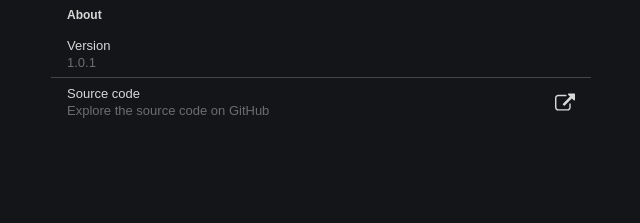
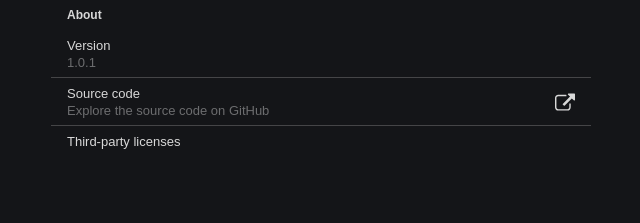
Before and after one commit to matt-block/progressive-weather, a React (Create React App) app: page /settings in a window 1280 px wide. Shown: the top 223 px of the page, without its empty margins (319-959 px from the left). Built offline with nearby package versions, Linux system fonts and the light colour scheme; no server answers; some icons are missing.

Commit message:
Adds empty Licenses page

```diff
--- a/src/App.jsx
+++ b/src/App.jsx
@@ -15,6 +15,7 @@ import GeoHandler from './components/GeoHandler'
 import Toolbar from './components/Toolbar'
 import MainPage from './pages/MainPage'
 import SettingsPage from './pages/SettingsPage'
+import LicensesPage from './pages/LicensesPage'
 
 function App() {
   return (
@@ -26,6 +27,7 @@ function App() {
           <Switch>
             <Route exact path='/' component={MainPage} />
             <Route path='/settings' component={SettingsPage} />
+            <Route path='/licenses' component={LicensesPage} />
             <Redirect to='/' />
           </Switch>
         </ConnectedRouter>
--- a/src/components/Toolbar/Toolbar.jsx
+++ b/src/components/Toolbar/Toolbar.jsx
@@ -29,6 +29,11 @@ function Toolbar(props) {
   if (props.currentPath === '/settings') {
     settingsIcon = null
     title = 'Settings'
+  }
+
+  if (props.currentPath === '/licenses') {
+    settingsIcon = null
+    title = 'Licenses'
   }
 
   let backIcon = null
--- /dev/null
+++ b/src/pages/LicensesPage/LicensesPage.jsx
@@ -0,0 +1,19 @@
+/*
+ * Progressive Weather
+ * Copyright © 2018 Matei Bogdan Radu <matei.radu.92@gmail.com>
+ * Licensed under MIT
+ * (https://github.com/matt-block/progressive-weather/blob/master/LICENSE)
+ */
+
+import React from 'react'
+import { Container } from '../../components/PageUtils'
+
+function LicensesPage() {
+  return (
+    <Container>
+      <div>Licenses here.</div>
+    </Container>
+  )
+}
+
+export default LicensesPage
--- /dev/null
+++ b/src/pages/LicensesPage/index.js
@@ -0,0 +1,10 @@
+/*
+ * Progressive Weather
+ * Copyright © 2018 Matei Bogdan Radu <matei.radu.92@gmail.com>
+ * Licensed under MIT
+ * (https://github.com/matt-block/progressive-weather/blob/master/LICENSE)
+ */
+
+import LicensesPage from './LicensesPage'
+
+export default LicensesPage
--- a/src/pages/SettingsPage/SettingsPage.jsx
+++ b/src/pages/SettingsPage/SettingsPage.jsx
@@ -7,7 +7,7 @@
 
 import React from 'react'
 import { Container } from '../../components/PageUtils'
-import { SettingsRow, SettingsGroup, SettingsRowLink } from './Widgets'
+import { SettingsRow, SettingsGroup, SettingsRowLink, SettingsRowInternalLink } from './Widgets'
 import { APP_REPO_LINK, APP_VERSION } from '../../config'
 
 function SettingsPage() {
@@ -23,6 +23,10 @@ function SettingsPage() {
           subtitle='Explore the source code on GitHub'
           url={APP_REPO_LINK}
         />
+        <SettingsRowInternalLink
+          title='Third-party licenses'
+          url='/licenses'
+        />
       </SettingsGroup>
     </Container>
   )
--- a/src/pages/SettingsPage/Widgets.jsx
+++ b/src/pages/SettingsPage/Widgets.jsx
@@ -6,6 +6,7 @@
  */
 
 import React from 'react'
+import { Link } from 'react-router-dom'
 import PropTypes from 'prop-types'
 import './Widgets.css'
 import { ExternalIcon } from '../../components/Icons'
@@ -67,6 +68,32 @@ SettingsRowLink.defaultProps = {
   subtitle: '',
 }
 
+export function SettingsRowInternalLink({ title, subtitle, url }) {
+  const subtitleText = subtitle ? <span className='settings__row-subtitle'>{subtitle}</span> : null
+
+  return (
+    <li className='settings__row'>
+      <Link to={url} className='settings__row-link'>
+        <div className='settings_row-title-wrapper'>
+          <span className='settings__row-title'>{title}</span>
+          {subtitleText}
+        </div>
+        <div className='settings__row-side-content' />
+      </Link>
+    </li>
+  )
+}
+
+SettingsRowInternalLink.propTypes = {
+  title: PropTypes.string.isRequired,
+  subtitle: PropTypes.string,
+  url: PropTypes.string.isRequired,
+}
+
+SettingsRowInternalLink.defaultProps = {
+  subtitle: '',
+}
+
 export function SettingsGroup({ title, children }) {
   return (
     <React.Fragment>
```
Also changed, not shown: 1 other file (tests, documents, lock files or other folders).
